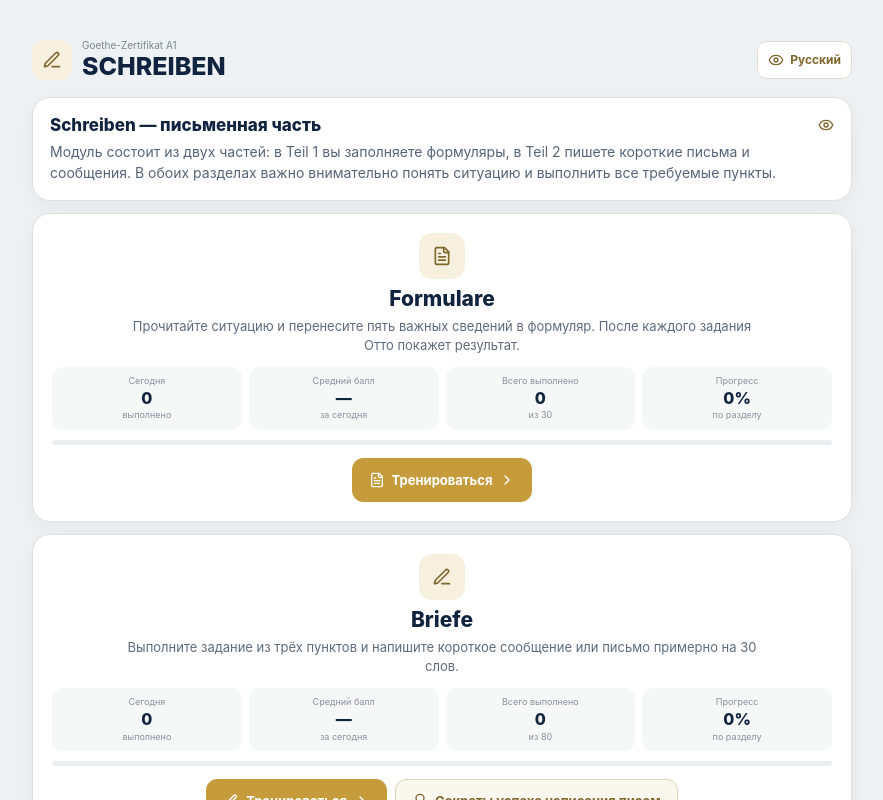
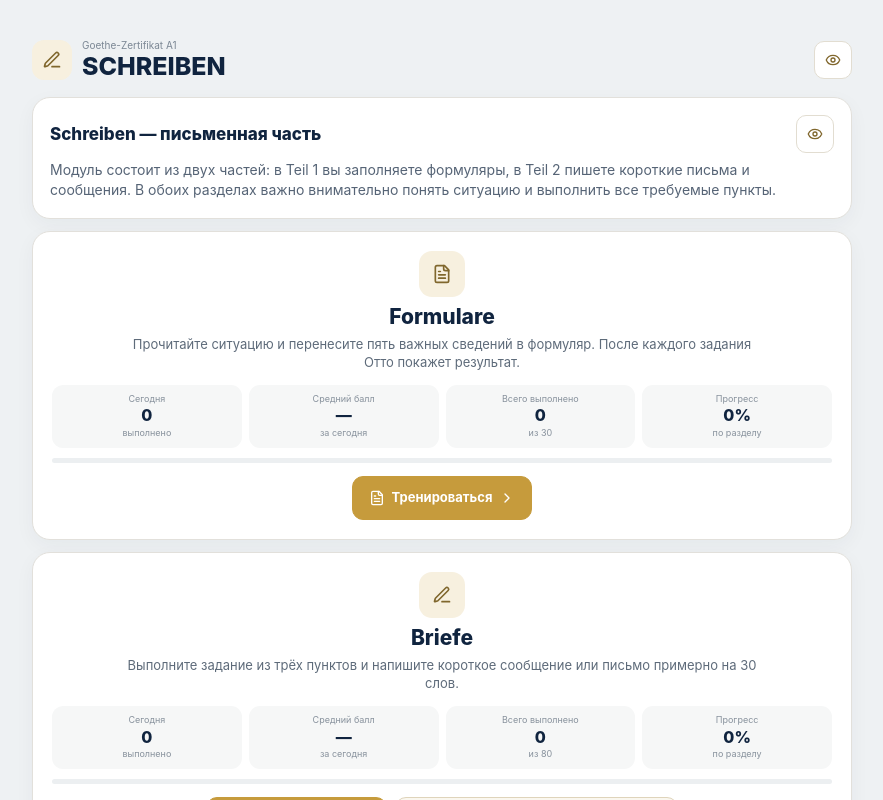
Before and after one commit to chistocrym-wq/-1, a React (Vite) app: page / in a window 1280 px wide. Both pictures are taken after a click on the button 425 px from the left and 769 px from the top of the page. Shown: the top 800 px of the page, without its empty margins (198-1081 px from the left). Built offline with nearby package versions, Linux system fonts and the light colour scheme.

Commit message:
Simplify Russian translation controls to eye icons

```diff
--- a/src/components/schreiben/SchreibenHomeV2.tsx
+++ b/src/components/schreiben/SchreibenHomeV2.tsx
@@ -41,13 +41,32 @@ export function SchreibenHomeV2({ onStartTeil1, onStartTeil2 }: Props) {
       <div className="schreiben-heading">
         <div className="schreiben-heading-icon"><PenLine className="h-5 w-5" /></div>
         <div><span>Goethe-Zertifikat A1</span><h1>Schreiben</h1></div>
-        <button type="button" onClick={() => setShowRussian(!showRussian)} className="schreiben-translate-button" aria-label="Показать перевод"><Eye className="h-4 w-4" /> Русский</button>
+        <button
+          type="button"
+          onClick={() => setShowRussian(!showRussian)}
+          className="schreiben-translate-button"
+          aria-label={showRussian ? 'Скрыть перевод' : 'Показать перевод'}
+          title={showRussian ? 'Скрыть перевод' : 'Показать перевод'}
+        >
+          <Eye className="h-4 w-4" />
+        </button>
       </div>
 
       <section className="schreiben-intro">
-        <div className="schreiben-intro-top"><h2>Schreiben — письменная часть</h2><Eye className="h-4 w-4" /></div>
+        <div className="schreiben-intro-top">
+          <h2>Schreiben — письменная часть</h2>
+          <button
+            type="button"
+            onClick={() => setShowRussian(!showRussian)}
+            className="schreiben-translate-button schreiben-inline-translate"
+            aria-label={showRussian ? 'Скрыть перевод' : 'Показать перевод'}
+            title={showRussian ? 'Скрыть перевод' : 'Показать перевод'}
+          >
+            <Eye className="h-4 w-4" />
+          </button>
+        </div>
         <p>Модуль состоит из двух частей: в Teil 1 вы заполняете формуляры, в Teil 2 пишете короткие письма и сообщения. В обоих разделах важно внимательно понять ситуацию и выполнить все требуемые пункты.</p>
-        {showRussian && <div className="schreiben-russian-box">Русский перевод: Письменная часть экзамена состоит из двух частей. Сначала вы переносите нужные сведения в формуляр, затем пишете короткое сообщение или письмо. Здесь можно тренироваться, видеть результат и сохранять статистику.</div>}
+        {showRussian && <div className="schreiben-russian-box">Письменная часть экзамена состоит из двух частей. Сначала вы переносите нужные сведения в формуляр, затем пишете короткое сообщение или письмо. Здесь можно тренироваться, видеть результат и сохранять статистику.</div>}
       </section>
 
       <Card title="Formulare" text="Прочитайте ситуацию и перенесите пять важных сведений в формуляр. После каждого задания Отто покажет результат." total={30} progress={Math.min(p1.progress.totalCompleted, 30)} today={p1.progress.dailyCompleted} average={p1.averageToday} onStart={onStartTeil1} icon={FileText} />
```
